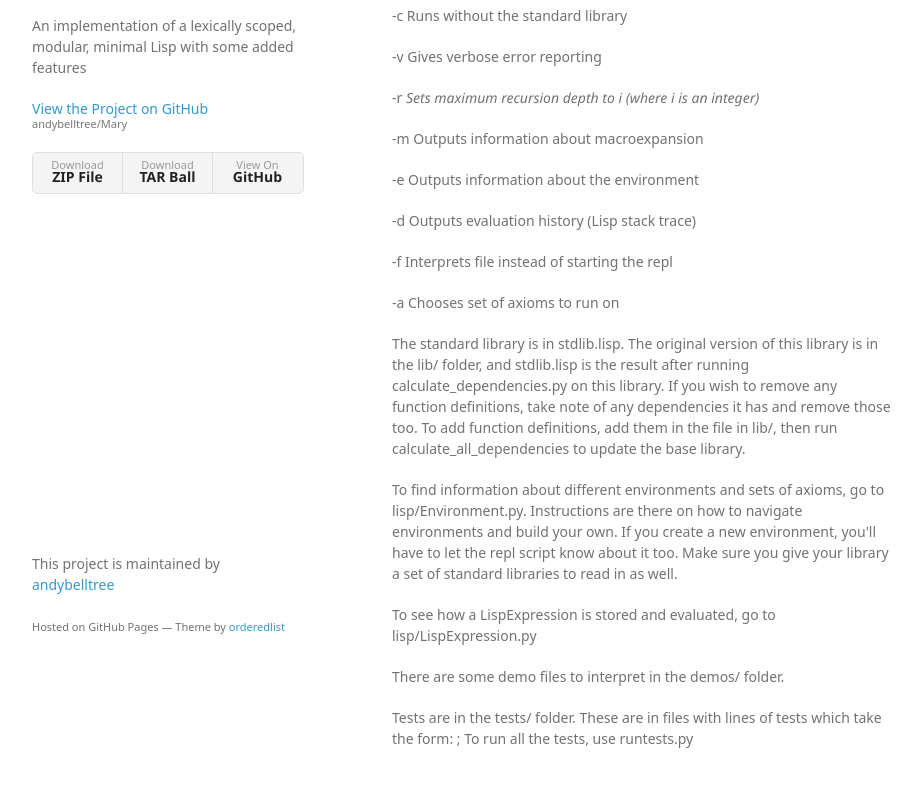
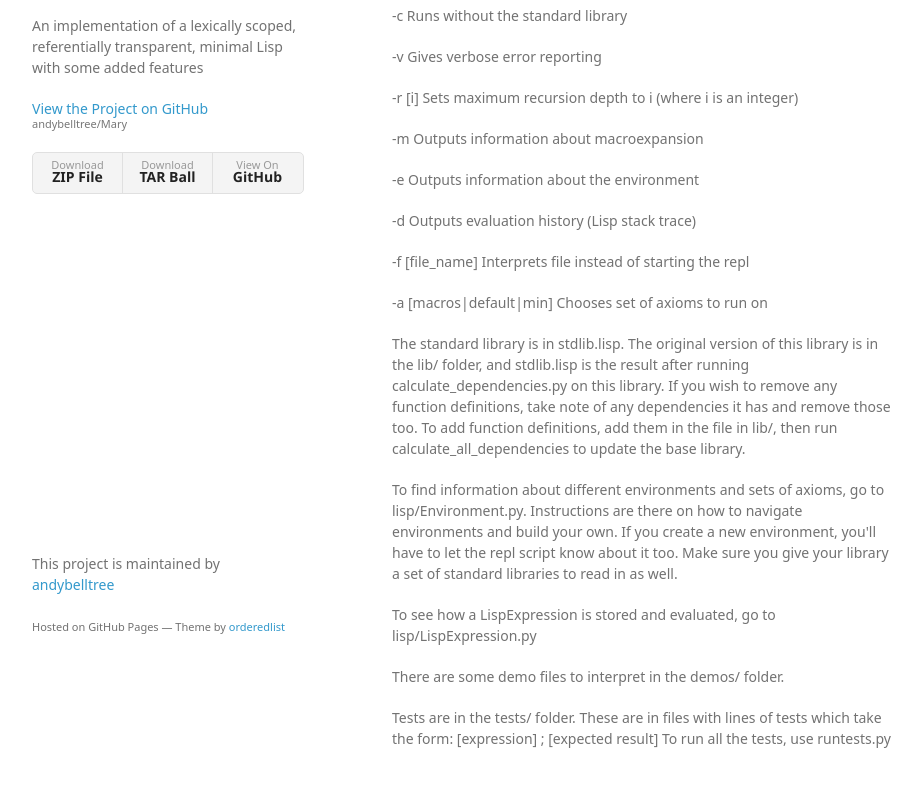
Before and after one commit to andybelltree/Mary, a plain HTML site: page index.html in a window 1280 px wide. Shown: the part 94-880 px from the top of the page, without its empty margins (178-1100 px from the left). Drawn offline with Linux system fonts and the light colour scheme; a web font is replaced by a local one.

Commit message:
Create gh-pages branch via GitHub

```diff
--- a/index.html
+++ b/index.html
@@ -16,7 +16,7 @@
     <div class="wrapper">
       <header>
         <h1>Mary</h1>
-        <p>An implementation of a lexically scoped, modular, minimal Lisp with some added features</p>
+        <p>An implementation of a lexically scoped, referentially transparent, minimal Lisp with some added features</p>
 
         <p class="view"><a href="https://github.com/andybelltree/Mary">View the Project on GitHub <small>andybelltree/Mary</small></a></p>
 
@@ -35,7 +35,7 @@ Mary will accept the following arguments:</p>
 
 <p>-v Gives verbose error reporting</p>
 
-<p>-r <i> Sets maximum recursion depth to i (where i is an integer)</i></p>
+<p>-r [i] Sets maximum recursion depth to i (where i is an integer)</p>
 
 <p>-m Outputs information about macroexpansion</p>
 
@@ -43,9 +43,9 @@ Mary will accept the following arguments:</p>
 
 <p>-d Outputs evaluation history (Lisp stack trace)</p>
 
-<p>-f  Interprets file instead of starting the repl</p>
+<p>-f [file_name] Interprets file instead of starting the repl</p>
 
-<p>-a  Chooses set of axioms to run on</p>
+<p>-a [macros|default|min] Chooses set of axioms to run on</p>
 
 <p>The standard library is in stdlib.lisp. The original version of this library is in the lib/ folder, and stdlib.lisp is the result after running calculate_dependencies.py on this library. If you wish to remove any function definitions, take note of any dependencies it has and remove those too. To add function definitions, add them in the file in lib/, then run calculate_all_dependencies to update the base library.</p>
 
@@ -56,7 +56,7 @@ Mary will accept the following arguments:</p>
 <p>There are some demo files to interpret in the demos/ folder.</p>
 
 <p>Tests are in the tests/ folder. These are in files with lines of tests which take the form:
- ;
+[expression] ; [expected result]
 To run all the tests, use runtests.py</p>
       </section>
       <footer>
```
Also changed, not shown: params.json (+2 -2 lines).
